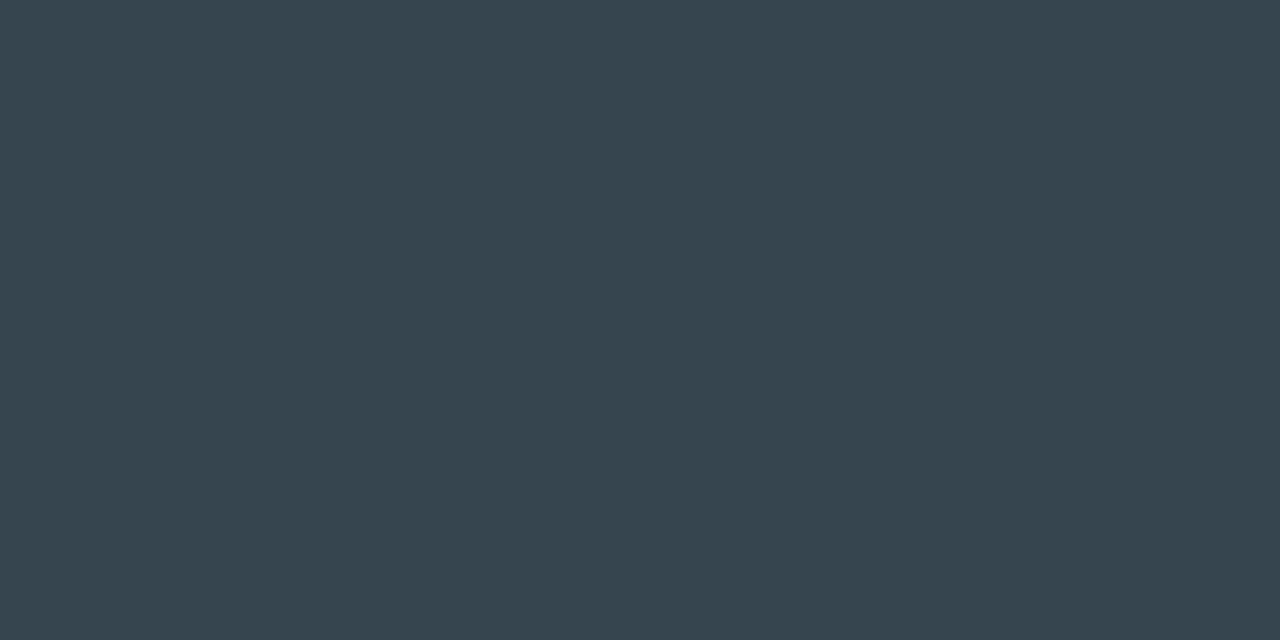
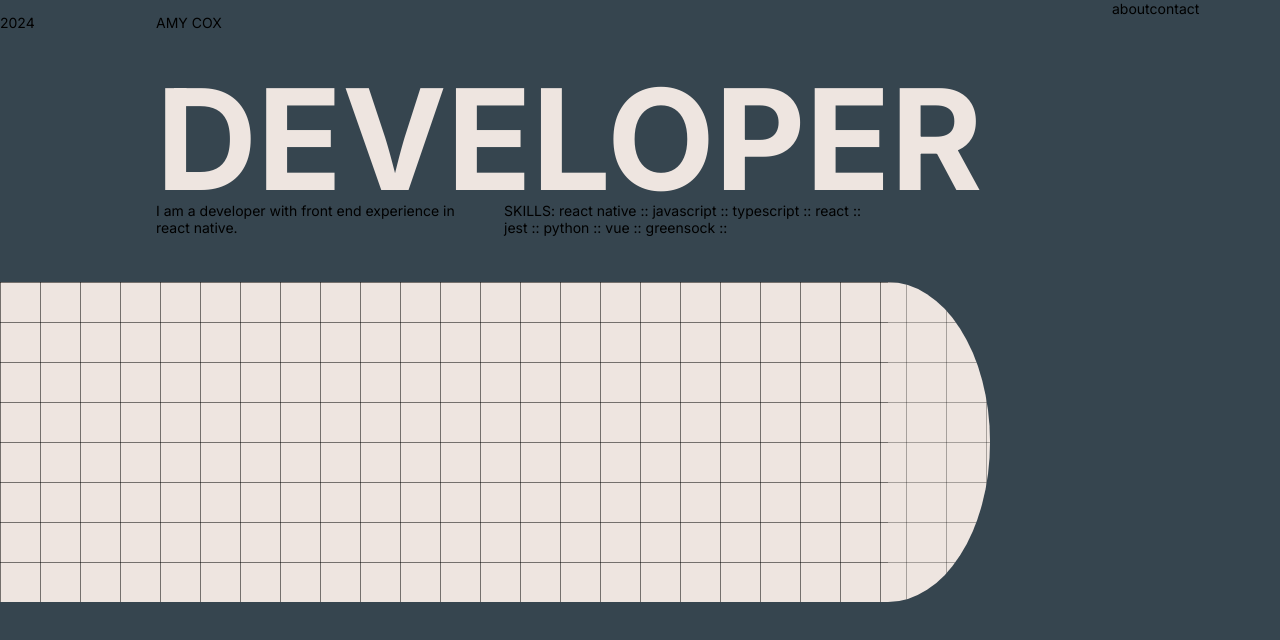
Before and after one commit to AmyCox/AmyCoxPortfolio, a plain HTML site: page src/index.html in a window 1280 px wide. Drawn offline with Linux system fonts and the light colour scheme.

Commit message:
grid squares showing on div

```diff
--- a/src/css/main.css
+++ b/src/css/main.css
@@ -9,9 +9,243 @@
 :root {
   font-size: 14px;
   --color-bg: #36454f;
+  --color-primary: black;
+  --color-secondary: #eee5e0;
+  --color-text: black;
+  --page-padding: 1.5rem;
 }
 
 body {
   margin: 0;
   background-color: var(--color-bg);
+  color: var(--color-text);
+  font-family: "Inter", sans-serif;
 }
+
+h1 {
+  font-size: 10rem;
+  margin: 0;
+  color: var(--color-secondary);
+}
+
+.container {
+  /* padding: var(--page-padding); */
+  position: relative;
+  min-height: 100vh;
+  display: grid;
+  z-index: 1000;
+  width: 100%;
+  grid-row-gap: 1rem;
+  grid-column-gap: 2rem;
+  justify-items: start;
+  grid-template-columns: auto auto auto;
+  grid-template-areas:
+    "year title menu"
+    "position position image"
+    "works works circle"
+    "skills2 description description"
+    "work work work";
+}
+
+.container__header {
+  grid-area: site;
+}
+
+.container__year {
+  grid-area: year;
+}
+
+.container__menu {
+  grid-area: menu;
+}
+
+.container__second {
+  grid-area: second;
+}
+
+.container__title {
+  grid-area: title;
+}
+
+.container__position {
+  grid-area: position;
+}
+
+.container__image {
+  grid-area: image;
+}
+
+.container__works {
+  position: relative;
+  grid-area: works;
+  display: grid;
+  background-color: var(--color-secondary);
+  height: 100%;
+  width: 100%;
+  z-index: 1;
+}
+
+.container__works::before,
+.container__works::after {
+  content: "";
+  position: absolute;
+  top: 0;
+  left: 0;
+  width: 100%;
+  height: 100%;
+  pointer-events: none;
+  z-index: 2;
+}
+
+
+.container__works::before {
+  z-index: 1; /* Ensure it's above the curved-corner divs */
+  background-image:
+    linear-gradient(
+      to right,
+      rgba(0, 0, 0, 0.3) 1px,
+      transparent 1px
+    ),
+    linear-gradient(
+      to bottom,
+      rgba(0, 0, 0, 0.3) 1px,
+      transparent 1px
+    );
+  background-size:40px 40px; /* Adjust the size of the grid squares */
+}
+
+.container__works::after {
+  z-index: 1; /* Ensure it's above the curved-corner divs */
+  background-image:
+    linear-gradient(
+      to right,
+      rgba(0, 0, 0, 0.3) 1px,
+      transparent 1px
+    ),
+    linear-gradient(
+      to bottom,
+      rgba(0, 0, 0, 0.3) 1px,
+      transparent 1px
+    );
+  background-size: 40px 40px; /* Adjust the size of the grid squares */
+}
+
+
+.image {
+  grid-area: image;
+  background-color: red;
+  height: 100%;
+  width: 100%;'
+}
+
+
+.container__description {
+  grid-area: description;
+}
+
+.skills2 {
+  grid-area: skills2;
+}
+
+.curved-corner {
+  overflow: hidden;
+  position: absolute;
+  top: 0;
+  left: 100%;
+  z-index: 3;
+  background-color: var(--color-secondary);
+}
+
+.curved-corner:before {
+  content: "";
+  display: block;
+  width: 200%;
+  height: 200%;
+  position: absolute;
+  border-radius: 50%;
+  background-image:
+  linear-gradient(
+    to right,
+    rgba(0, 0, 0, 0.3) 1px,
+    transparent 1px
+  ),
+  linear-gradient(
+    to bottom,
+    rgba(0, 0, 0, 0.3) 1px,
+    transparent 1px
+  );
+background-size: 40px 40px; /* Adjust the size of the grid squares */
+}
+
+#curved-corner-bottomleft,
+#curved-corner-bottomright,
+#curved-corner-topleft,
+#curved-corner-topright {
+  width: 8vw;
+  overflow: hidden;
+  position: relative;
+}
+#curved-corner-bottomleft:before,
+#curved-corner-bottomright:before,
+#curved-corner-topleft:before,
+#curved-corner-topright:before {
+  content: "";
+  display: block;
+  width: 200%;
+  height: 200%;
+  position: absolute;
+  border-radius: 50%;
+}
+#curved-corner-bottomleft:before {
+  bottom: 0;
+  left: 0;
+  box-shadow: -50px 50px 0 0 var(--color-bg);
+}
+#curved-corner-bottomright:before {
+  bottom: 0;
+  right: 0;
+  box-shadow: 50px 50px 0 0 var(--color-bg);
+}
+#curved-corner-topleft:before {
+  top: 0;
+  left: 0;
+  box-shadow: -50px -50px 0 0 var(--color-bg);
+}
+#curved-corner-topright:before {
+  top: 0;
+  right: 0;
+  box-shadow: 50px -50px 0 0 var(--color-bg);
+}
+@media screen and (min-width: 53em) {
+  body {
+    --page-padding: 2.5rem;
+  }
+  .container {
+    position: fixed;
+    bottom: 0;
+    left: 0;
+    height: 100%;
+    width: 100%;
+    grid-template-columns: 10% 25% 30% 1fr 1fr;
+    grid-template-rows: 5% 15% 10% 40% auto;
+    /* align-content: space-between; */
+    grid-template-areas:
+      "year title .... .... menu"
+      ".... position position position position"
+      ".... description skills2 image image"
+      "works works works circle ...."
+      "content content content content content";
+  }
+  /* .container__contact {
+    padding-top: 3rem;
+  }
+  .container__links {
+    gap: 2rem;
+  }
+  .container__works {
+    margin-bottom: 10vh;
+  }
+  .container__title-main {
+    grid-area: 5 / 3 / 2 / 6;
+  } */
+}
--- a/src/index.html
+++ b/src/index.html
@@ -4,7 +4,31 @@
     <meta charset="UTF-8" />
     <meta name="viewport" content="width=device-width, initial-scale=1.0" />
     <title>Document</title>
+    <link rel="preconnect" href="https://fonts.googleapis.com" />
+    <link rel="preconnect" href="https://fonts.gstatic.com" crossorigin />
+    <link
+      href="https://fonts.googleapis.com/css2?family=Inter:wght@100..900&display=swap"
+      rel="stylesheet"
+    />
+
     <link rel="stylesheet" href="./css/main.css" />
   </head>
-  <body></body>
+  <body>
+    <div class="container">
+      <div class="container__year"><p>2024</p></div>
+      <div class="container__menu"><a>about</a><a>contact</a></div>
+      <div class="container__title"><p>AMY COX</p></div>
+      <div class="container__position"><h1>DEVELOPER</h1></div>
+      <p class="container__description">
+        I am a developer with front end experience in react native. </p>
+        <p class="skills2">SKILLS: react native :: javascript :: typescript :: react :: jest :: python :: vue ::
+          greensock ::
+        </p>
+      <div class="container__works">
+        <div style="flex-direction: column" class="curved-corner"></div>
+          <div class="curved-corner" id="curved-corner-topright"></div>
+          <div class="curved-corner" id="curved-corner-bottomright"></div>
+      </div>
+
+  </body>
 </html>
```
Also changed, not shown: images/icon.png (added), 1 other file.
